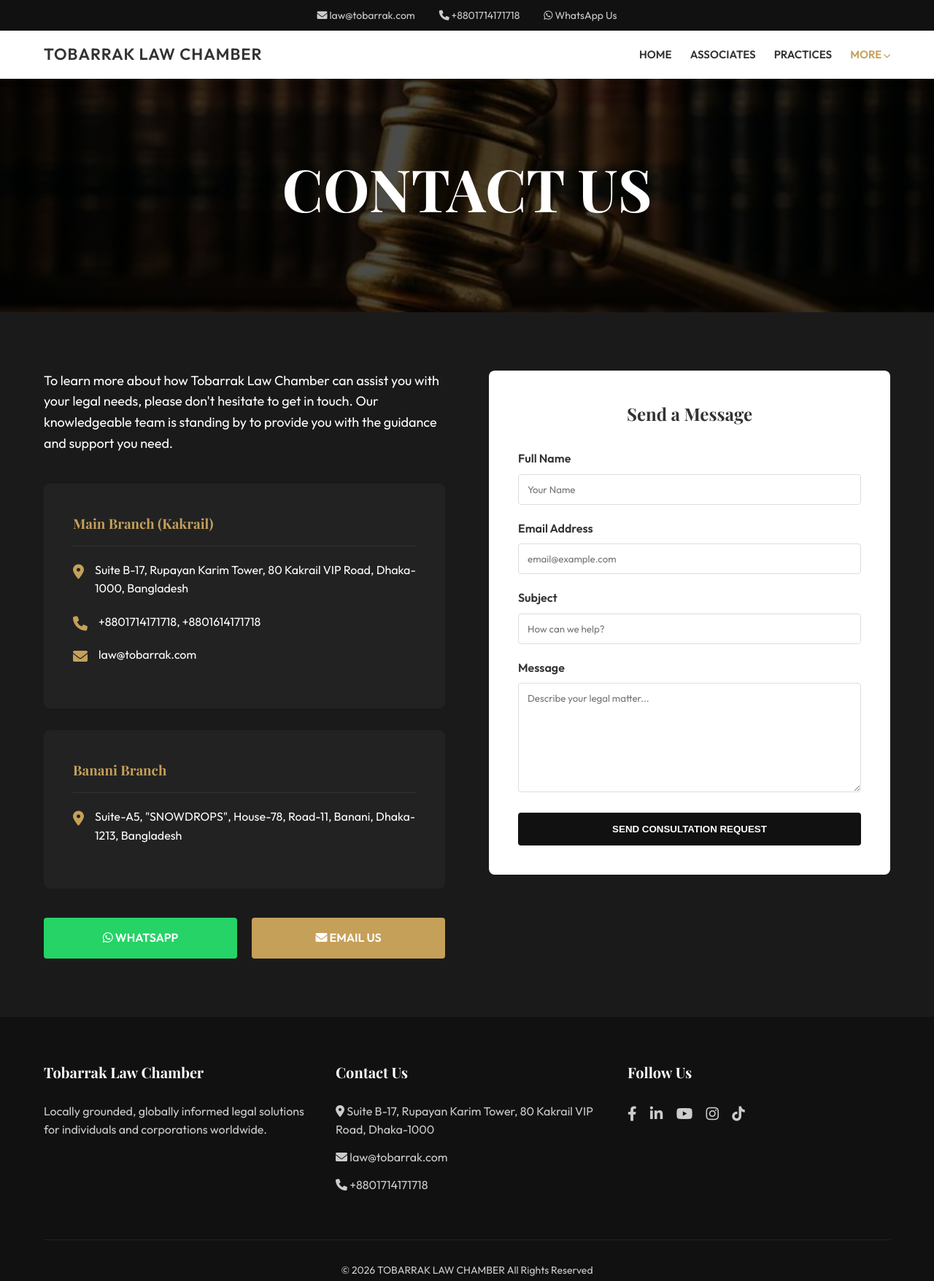
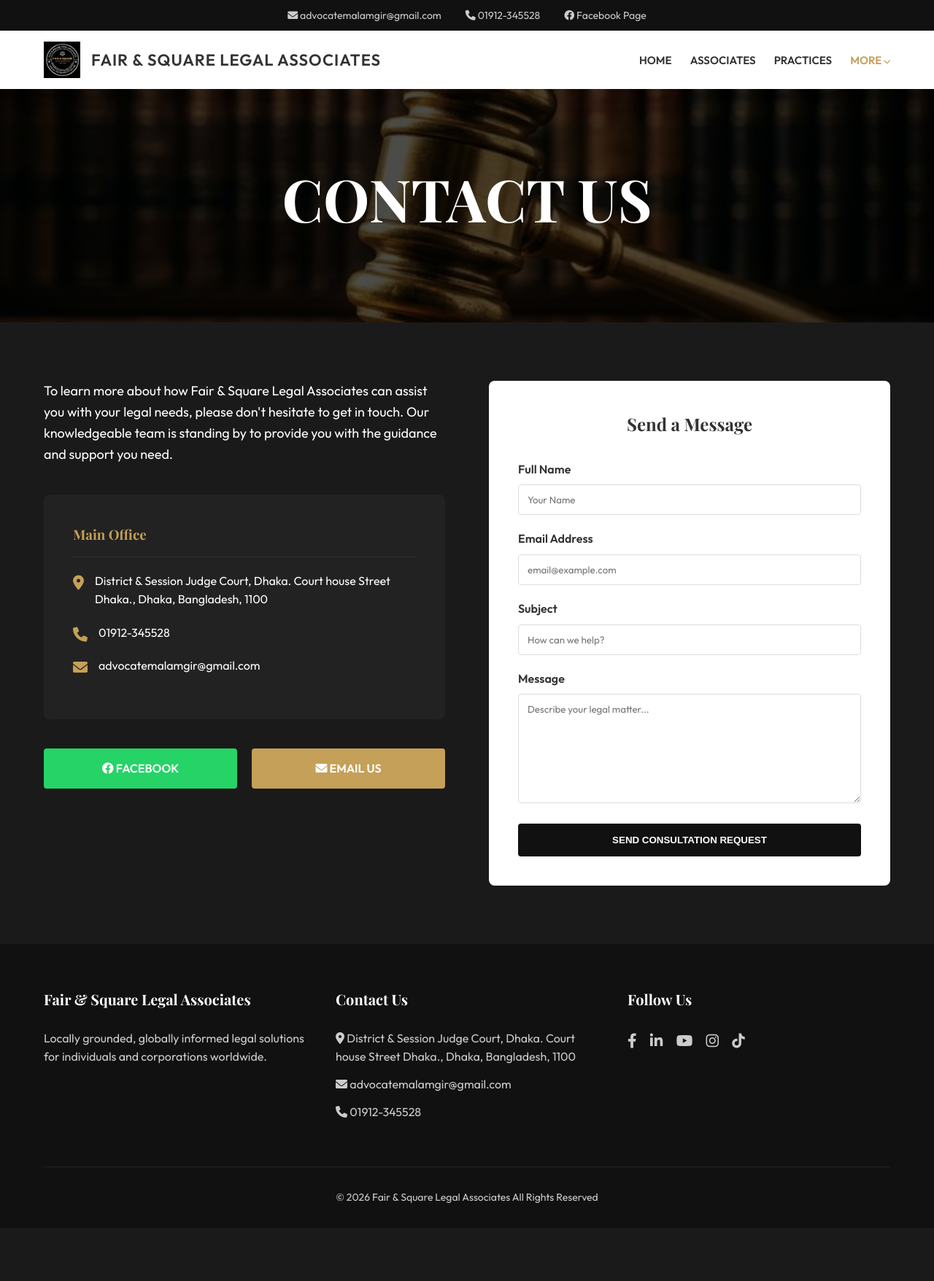
Before and after one commit to bparvej/shimul-tobarrok-law-firm, a plain HTML site: page contact-us.html in a window 1280 px wide. Shown: the whole page at 73% size. After the commit the page ends 1683 px from the top, so only its background shows below. Drawn offline with nearby package versions, Linux system fonts and the light colour scheme; a web font is replaced by a local one.

Commit message:
Rebrand to Fair & Square Legal Associates: Updated name, logo, advocate portrait, contact info, and address

```diff
--- a/contact-us.html
+++ b/contact-us.html
@@ -3,8 +3,9 @@
 <head>
     <meta charset="UTF-8">
     <meta name="viewport" content="width=device-width, initial-scale=1.0">
-    <title>Contact Us - TOBARRAK LAW CHAMBER</title>
+    <title>Contact Us - Fair & Square Legal Associates</title>
     <link rel="stylesheet" href="css/style.css">
+    <link rel="icon" type="image/x-icon" href="favicon.ico">
     <link rel="stylesheet" href="https://cdnjs.cloudflare.com/ajax/libs/font-awesome/6.0.0/css/all.min.css">
     <style>
         .contact-grid {
@@ -97,16 +98,19 @@
 <body>
     <div class="top-bar">
         <div class="container">
-            <a href="mailto:law@tobarrak.com"><i class="fas fa-envelope"></i> law@tobarrak.com</a>
-            <a href="tel:+8801714171718"><i class="fas fa-phone"></i> +8801714171718</a>
-            <a href="http://wa.me/8801614171718" target="_blank"><i class="fab fa-whatsapp"></i> WhatsApp Us</a>
+            <a href="mailto:advocatemalamgir@gmail.com"><i class="fas fa-envelope"></i> advocatemalamgir@gmail.com</a>
+            <a href="tel:01912-345528"><i class="fas fa-phone"></i> 01912-345528</a>
+            <a href="https://www.facebook.com/profile.php?id=61578124595569" target="_blank"><i class="fab fa-facebook"></i> Facebook Page</a>
         </div>
     </div>
 
     <header>
         <div class="nav-container">
             <div class="logo-area">
-                <div class="site-title">Tobarrak Law Chamber</div>
+                <a href="index.html" style="text-decoration: none; display: flex; align-items: center; gap: 15px;">
+                    <img src="assets/logo.jpg" alt="Logo" style="height: 50px;">
+                    <div class="site-title" style="color: #333;">Fair & Square Legal Associates</div>
+                </a>
             </div>
             <div class="menu-toggle">
                 <i class="fas fa-bars"></i>
@@ -136,35 +140,27 @@
         <div class="container">
             <div class="contact-grid">
                 <div class="animate-on-scroll">
-                    <p style="font-size: 18px; margin-bottom: 40px;">To learn more about how Tobarrak Law Chamber can assist you with your legal needs, please don't hesitate to get in touch. Our knowledgeable team is standing by to provide you with the guidance and support you need.</p>
+                    <p style="font-size: 18px; margin-bottom: 40px;">To learn more about how Fair & Square Legal Associates can assist you with your legal needs, please don't hesitate to get in touch. Our knowledgeable team is standing by to provide you with the guidance and support you need.</p>
 
                     <div class="contact-info-card">
-                        <h3 class="serif">Main Branch (Kakrail)</h3>
+                        <h3 class="serif">Main Office</h3>
                         <div class="contact-detail">
                             <i class="fas fa-location-dot"></i>
-                            <p>Suite B-17, Rupayan Karim Tower, 80 Kakrail VIP Road, Dhaka-1000, Bangladesh</p>
+                            <p>District & Session Judge Court, Dhaka. Court house Street Dhaka., Dhaka, Bangladesh, 1100</p>
                         </div>
                         <div class="contact-detail">
                             <i class="fas fa-phone"></i>
-                            <p>+8801714171718, +8801614171718</p>
+                            <p>01912-345528</p>
                         </div>
                         <div class="contact-detail">
                             <i class="fas fa-envelope"></i>
-                            <p>law@tobarrak.com</p>
-                        </div>
-                    </div>
-
-                    <div class="contact-info-card">
-                        <h3 class="serif">Banani Branch</h3>
-                        <div class="contact-detail">
-                            <i class="fas fa-location-dot"></i>
-                            <p>Suite-A5, "SNOWDROPS", House-78, Road-11, Banani, Dhaka-1213, Bangladesh</p>
+                            <p>advocatemalamgir@gmail.com</p>
                         </div>
                     </div>
 
                     <div class="cta-buttons">
-                        <a href="http://wa.me/8801614171718" target="_blank" class="btn btn-whatsapp"><i class="fab fa-whatsapp"></i> WhatsApp</a>
-                        <a href="mailto:law@tobarrak.com" class="btn btn-email"><i class="fas fa-envelope"></i> Email Us</a>
+                        <a href="https://www.facebook.com/profile.php?id=61578124595569" target="_blank" class="btn btn-whatsapp"><i class="fab fa-facebook"></i> Facebook</a>
+                        <a href="mailto:advocatemalamgir@gmail.com" class="btn btn-email"><i class="fas fa-envelope"></i> Email Us</a>
                     </div>
                 </div>
 
@@ -200,21 +196,21 @@
         <div class="container">
             <div class="footer-grid">
                 <div class="footer-col">
-                    <h3 class="serif">Tobarrak Law Chamber</h3>
+                    <h3 class="serif">Fair & Square Legal Associates</h3>
                     <p>Locally grounded, globally informed legal solutions for individuals and corporations worldwide.</p>
                 </div>
                 <div class="footer-col">
                     <h3>Contact Us</h3>
                     <ul class="footer-links">
-                        <li><i class="fas fa-location-dot"></i> Suite B-17, Rupayan Karim Tower, 80 Kakrail VIP Road, Dhaka-1000</li>
-                        <li><i class="fas fa-envelope"></i> law@tobarrak.com</li>
-                        <li><i class="fas fa-phone"></i> +8801714171718</li>
+                        <li><i class="fas fa-location-dot"></i> District & Session Judge Court, Dhaka. Court house Street Dhaka., Dhaka, Bangladesh, 1100</li>
+                        <li><i class="fas fa-envelope"></i> advocatemalamgir@gmail.com</li>
+                        <li><i class="fas fa-phone"></i> 01912-345528</li>
                     </ul>
                 </div>
                 <div class="footer-col">
                     <h3>Follow Us</h3>
                     <div class="social-icons">
-                        <a href="#"><i class="fab fa-facebook-f"></i></a>
+                        <a href="https://www.facebook.com/profile.php?id=61578124595569" target="_blank"><i class="fab fa-facebook-f"></i></a>
                         <a href="#"><i class="fab fa-linkedin-in"></i></a>
                         <a href="#"><i class="fab fa-youtube"></i></a>
                         <a href="#"><i class="fab fa-instagram"></i></a>
@@ -223,7 +219,7 @@
                 </div>
             </div>
             <div class="copyright">
-                <p>&copy; 2026 TOBARRAK LAW CHAMBER All Rights Reserved</p>
+                <p>&copy; 2026 Fair & Square Legal Associates All Rights Reserved</p>
             </div>
         </div>
     </footer>
```
Also changed, not shown: associates.html (+20 -16 lines), case-client-successes.html (+17 -13 lines), index.html (+21 -17 lines), practices.html (+16 -12 lines), assets/advocate.jpg (added), assets/barrister_old.png (renamed from assets/barrister.png), assets/logo.jpg (added), favicon.ico (added).
